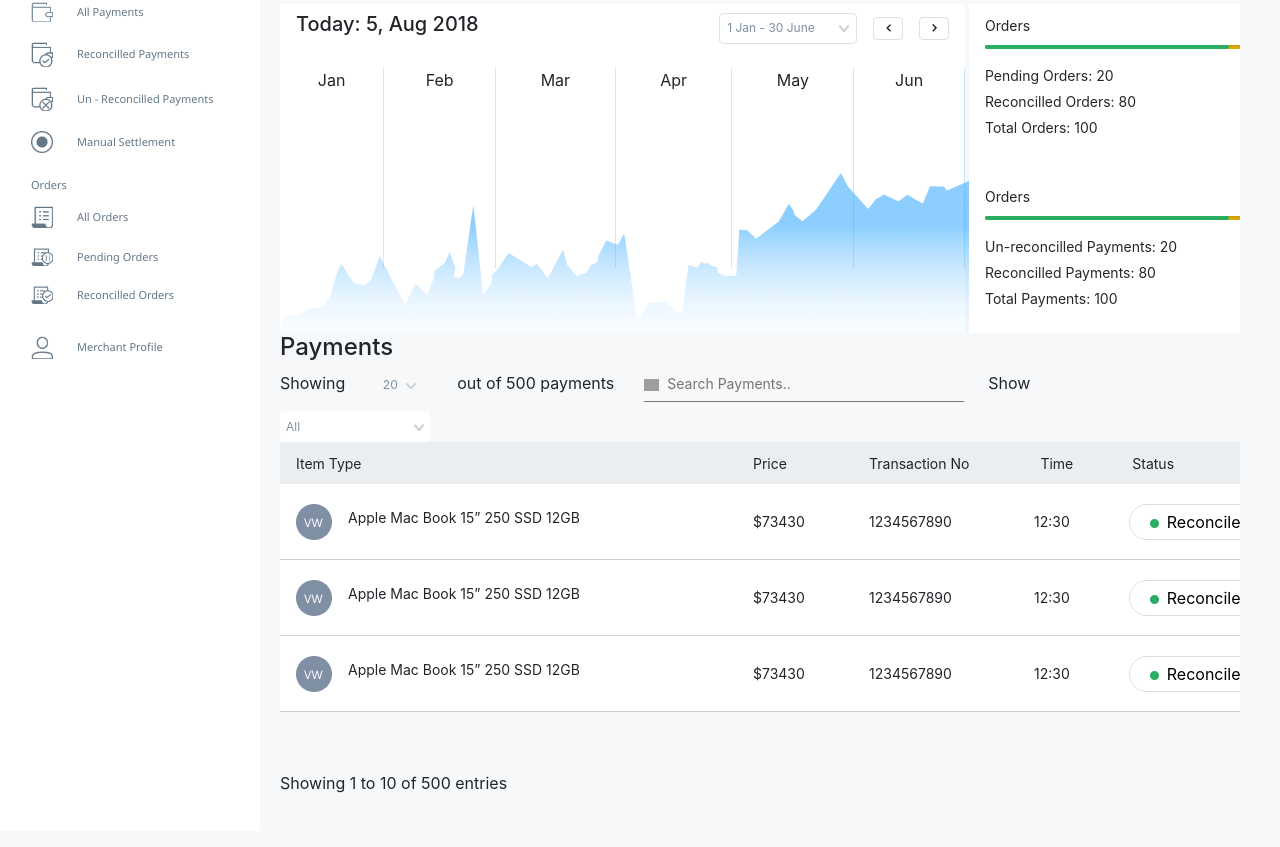
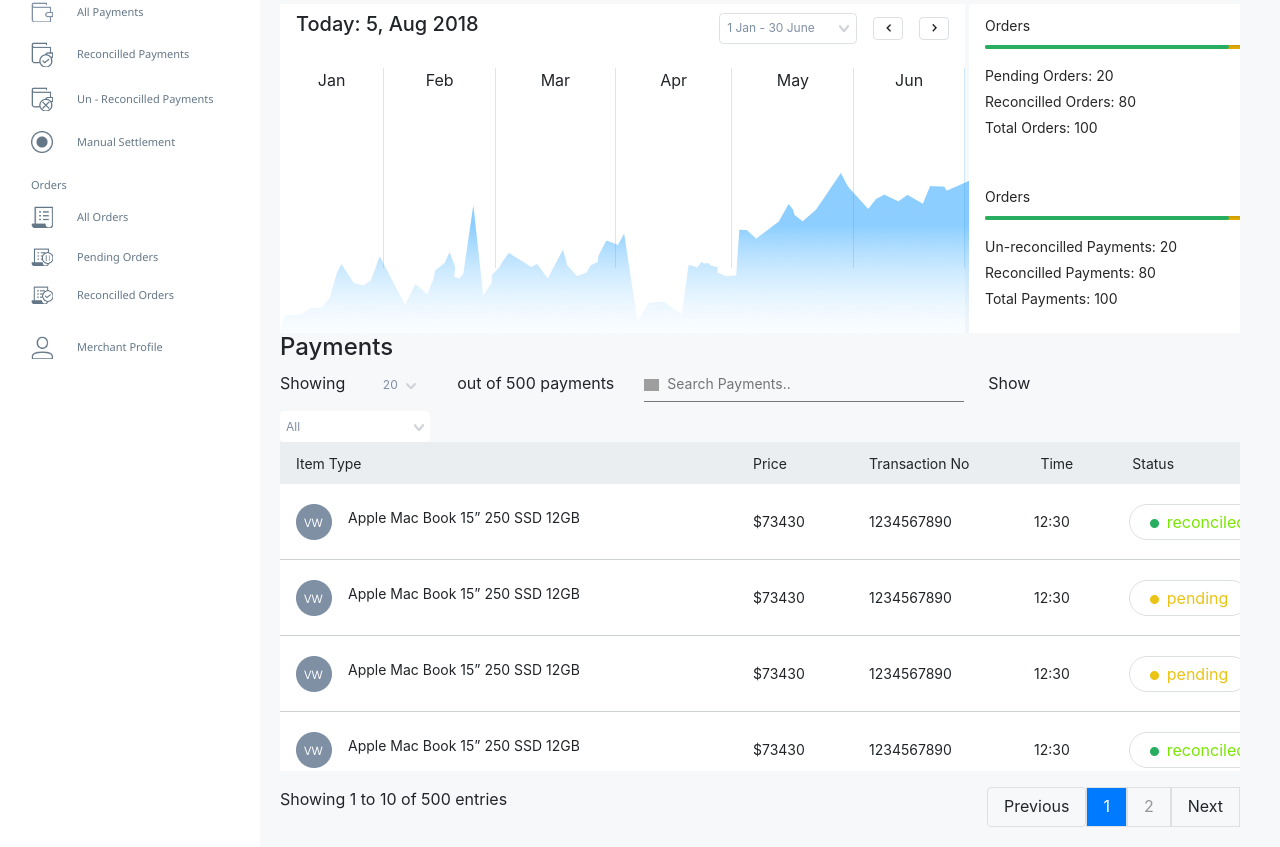
Before and after one commit to wisdomosara/mint, a React (Create React App) app: page / in a window 1280 px wide. Shown: the part 269-1116 px from the top of the page. Built offline with nearby package versions, Linux system fonts and the light colour scheme; grey boxes are pictures that could not be loaded.

Commit message:
adjusted all

```diff
--- a/src/App.css
+++ b/src/App.css
@@ -360,6 +360,33 @@ progress[value]::-webkit-progress-value {
   min-width:1030px;
   max-width: 1030px;
 }
+.mobile{
+  display: none;
+}
+.pagination{
+  border: 1px solid #DDE0E3;
+  padding-top:18px !important;
+  height: 40px !important
+}
+.pagination1{
+  border: 1px solid #DDE0E3;
+  padding-top:18px !important;
+  height: 40px !important
+}
+.pagination2{
+  border: 1px solid #DDE0E3;
+  padding-top:18px !important;
+  color: #979797;
+  height: 40px !important
+}
+.pagination3{
+  border: 1px solid #DDE0E3;
+  padding-top:18px !important;
+  height: 40px !important
+}
+
+
+
 @media only screen and (max-width: 579px) {
   .highlight-item {
     min-width: 100% !important;
@@ -381,6 +408,9 @@ progress[value]::-webkit-progress-value {
   .header-right{
     display: none;
   }
+  .header-left{
+    margin-right: 100%;
+  }
   .filter-row{
     max-width: 100% !important;
     width: 100% !important;
@@ -399,7 +429,29 @@ progress[value]::-webkit-progress-value {
   }
   .header{
     display: flex;
-    align-items: center;
+    align-items: center !important;
+    justify-content: space-between;
+    padding:2px 10px !important;
+  }
+  .mobile{
+    display: block;
+  }
+  .mobile-nav{
+    position: absolute;
+    top:60px;
+    text-align: center;
+    z-index: 1;
+    color:white;
+    background-color: #1875F0;
+    right: 1px
+  }
+  .mobile-nav ul {
+    padding: 0 !important;
+    margin: 0 !important
+  }
+  .mobile-nav li{
+    list-style-type: none;
+    padding: 15px;
   }
 }
 
@@ -442,11 +494,15 @@ progress[value]::-webkit-progress-value {
   .out{
     margin-right: 30px !important
   }
+
 }
 
 @media only screen and (min-width:1366px) {
   .header{
     padding-right:80px !important
+  }
+  .footer{
+    width:1030px
   }
 }
 @media only screen and (min-width:600px) {
@@ -457,3 +513,43 @@ progress[value]::-webkit-progress-value {
   }
 }
 }
+@media only screen and (max-width: 803px){
+  @media only screen and (min-width:600px) {
+    .searchbox{
+    display: none
+  }
+  .header{
+    display: flex;
+    align-items: center !important;
+    justify-content: space-between;
+    padding:2px 10px !important;
+  }
+  .mobile{
+    display: block;
+  }
+  .header-right {
+    display: none;
+  }
+  .mobile-nav{
+    position: absolute;
+    top:60px;
+    text-align: center;
+    z-index: 1;
+    color:white;
+    background-color: #1875F0;
+    right: 1px
+  }
+  .header-left{
+    margin-right: 60vw;
+  }
+  .mobile-nav ul {
+    padding: 0 !important;
+    margin: 0 !important
+  }
+  .mobile-nav li{
+    list-style-type: none;
+    padding: 15px;
+  }
+  }
+
+}
--- a/src/components/Body.jsx
+++ b/src/components/Body.jsx
@@ -1,31 +1,38 @@
 import React, { Component } from 'react';
-
+import data from './dummydata'
 
 
  class Table extends Component {
+
     render() {
         const style = {
             backgroundColor: "#FFFFFF",
             borderBottom : "1px solid #CCCFD4",
             height: 76
         }
+        const yes = {
+            color: "#7AE602"
+        }
+        const no = {
+            color : "#EBC315"
+        }
         return (
             <div className="d-flex align-items-center table-component px-3" style={style}>
                 <div className="name d-flex align-items-center">
                     <img src="images/vw symbol.png" className="mr-3" width="36px"></img>
-                    <p className="pt-2">Apple Mac Book 15” 250 SSD 12GB</p>
+                    <p className="pt-2">{this.props.table["name"]}</p>
                 </div>
                 <div className="price text-left pt-3" >
-                    <p>$73430</p>
+                    <p>{this.props.table.price}</p>
                 </div>
                 <div className="transact pt-3" >
-                    <p>1234567890</p>
+                    <p>{this.props.table.transactionNo}</p>
                 </div>
                 <div className="time pt-3" >
-                    <p>12:30</p>
+                    <p>{this.props.table.time}</p>
                 </div>
                 <div className="status pt-3" >
-                    <button><span><img src="images/Ellipse 2 (1).png" width="9px" className="mr-2"></img> </span> Reconciled</button>
+                    <button style ={this.props.table.status == "reconciled" ? yes : no}><span>{this.props.table.status == "reconciled" ? <img src="images/Ellipse 2 (1).png" width="9px" className="mr-2"></img> : <img src="images/Ellipse 2.png" width="9px" className="mr-2"></img>} </span> {this.props.table.status}</button>
                 </div>
             </div>
         )
@@ -40,7 +47,8 @@ export default class Body extends Component {
         show : 20,
         payment: "All",
         clickedshow: false,
-        clickedpay: false
+        clickedpay: false,
+        data : data
     }
     handlerange = (e) => {
         this.setState({
@@ -112,6 +120,8 @@ export default class Body extends Component {
             borderRight: "1.4px solid #CFE8FB",
             height:200
         }
+
+        const tables = this.state.data.map(table => <Table key={table.id} table={table}/>)
         return (
         <React.Fragment>
             <div className="d-flex body flex-column">
@@ -252,15 +262,28 @@ export default class Body extends Component {
                                 <p>Status</p>
                             </div>
                         </div>
-                        <Table />
-                        <Table />
-                        <Table />
+                        {tables}
+
                     </div>
 
                 </div>
-                <div className="footer d-flex justify-content-between">
+                <div className="footer d-flex justify-content-between flex-wrap mt-3">
                     <div>
                         <p>Showing 1 to 10 of 500 entries</p>
+                    </div>
+                    <div className="d-flex">
+                        <div className="d-flex pagination align-items-center justify-content-center px-3 py-1">
+                            <p>Previous</p>
+                        </div>
+                        <div className="d-flex pagination1 align-items-center justify-content-center px-3 py-1 bg-primary text-white">
+                            <p>1</p>
+                        </div>
+                        <div className="d-flex pagination2 align-items-center justify-content-center px-3 py-1">
+                            <p>2</p>
+                        </div>
+                        <div className="d-flex pagination3 align-items-center justify-content-center px-3 py-1">
+                            <p>Next</p>
+                        </div>
                     </div>
                 </div>
             </div>
--- a/src/components/Header.jsx
+++ b/src/components/Header.jsx
@@ -14,9 +14,13 @@ export default class Header extends Component {
         })
     }
     render() {
+        const nav ={
+            top:60,
+            right:1
+        }
         return (
             <div className="header">
-                <div className="d-flex justify-content-between align-items-baseline px-5">
+                <div className="d-flex justify-content-between align-items-baseline px-md-5">
                     <div className="header-left d-flex align-items-baseline">
                         <h3>TransMonitor</h3>
                         <div className="searchbox">
@@ -45,9 +49,31 @@ export default class Header extends Component {
                                 </li>
                             </ul>
                     </div>
-                    <div className="mobile">
+                    <div className="mobile mr-auto" onClick={this.handlenav}>
+                        {this.state.mobile ? <img src="images/TWalsh__close1-512.png" width="30px"></img> : <img src="images/Hamburger_icon.svg.png" width="30px"></img>}
 
                     </div>
+                    {this.state.mobile ? <div className="mobile-nav">
+                            <ul className="d-flex align-items-center justify-content-center flex-column">
+                                    <li>Support</li>
+                                    <li>FAQ</li>
+                                    <li>
+                                        <div className="notification">
+                                            <img src="images/Group (1).png" width="20px"></img>
+                                            <div className="badge">6</div>
+                                        </div>
+                                    </li>
+                                    <li>
+                                        <div className="d-flex align-items-center">
+                                            <div className="mr-3 pt-2">
+                                                <p className="text-right small-name">Hello</p>
+                                                <p className="text-right big-name"> Oluwaleke Ojo</p>
+                                            </div>
+                                            <img src="images/IMG-20180413-WA0005.png" className="round-img mt-1" width="40px" height="43px"></img>
+                                        </div>
+                                    </li>
+                                </ul>
+                        </div> : null}
                 </div>
 
             </div>
--- /dev/null
+++ b/src/components/dummydata.js
@@ -0,0 +1,84 @@
+const data = [
+    {
+        name : "Apple Mac Book 15” 250 SSD 12GB",
+        price: "$73430",
+        transactionNo : "1234567890",
+        time: "12:30",
+        status: "reconciled",
+        id: 1
+    },
+    {
+        name : "Apple Mac Book 15” 250 SSD 12GB",
+        price: "$73430",
+        transactionNo : "1234567890",
+        time: "12:30",
+        status: "pending",
+        id: 2
+    },
+    {
+        name : "Apple Mac Book 15” 250 SSD 12GB",
+        price: "$73430",
+        transactionNo : "1234567890",
+        time: "12:30",
+        status: "pending",
+        id: 3
+    },
+    {
+        name : "Apple Mac Book 15” 250 SSD 12GB",
+        price: "$73430",
+        transactionNo : "1234567890",
+        time: "12:30",
+        status: "reconciled",
+        id: 4
+    },
+    {
+        name : "Apple Mac Book 15” 250 SSD 12GB",
+        price: "$73430",
+        transactionNo : "1234567890",
+        time: "12:30",
+        status: "reconciled",
+        id: 5
+    },
+    {
+        name : "Apple Mac Book 15” 250 SSD 12GB",
+        price: "$73430",
+        transactionNo : "1234567890",
+        time: "12:30",
+        status: "reconciled",
+        id: 6
+    },
+    {
+        name : "Apple Mac Book 15” 250 SSD 12GB",
+        price: "$73430",
+        transactionNo : "1234567890",
+        time: "12:30",
+        status: "reconciled",
+        id: 7
+    },
+    {
+        name : "Apple Mac Book 15” 250 SSD 12GB",
+        price: "$73430",
+        transactionNo : "1234567890",
+        time: "12:30",
+        status: "pending",
+        id: 8
+    },
+    {
+        name : "Apple Mac Book 15” 250 SSD 12GB",
+        price: "$73430",
+        transactionNo : "1234567890",
+        time: "12:30",
+        status: "reconciled",
+        id: 9
+    },
+    {
+        name : "Apple Mac Book 15” 250 SSD 12GB",
+        price: "$73430",
+        transactionNo : "1234567890",
+        time: "12:30",
+        status: "pending",
+        id: 10
+    }
+]
+
+export default data;
```
